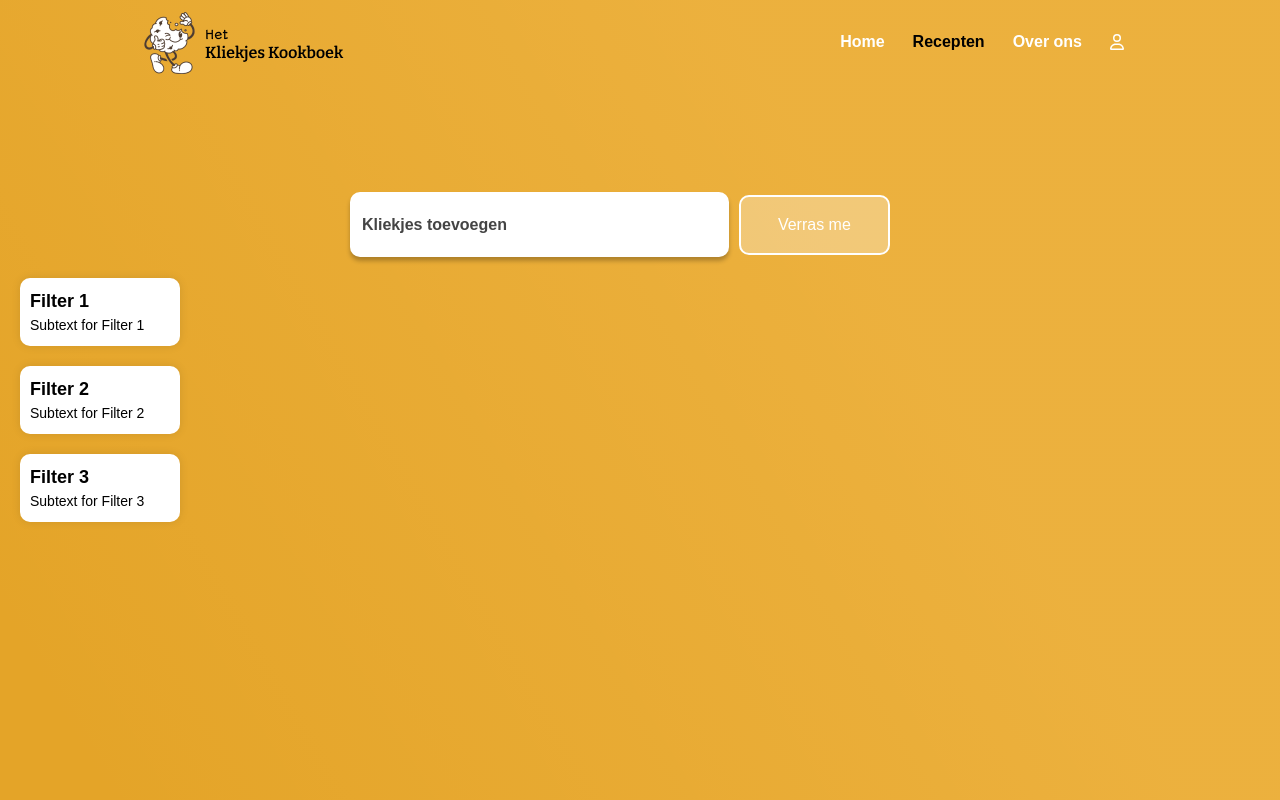
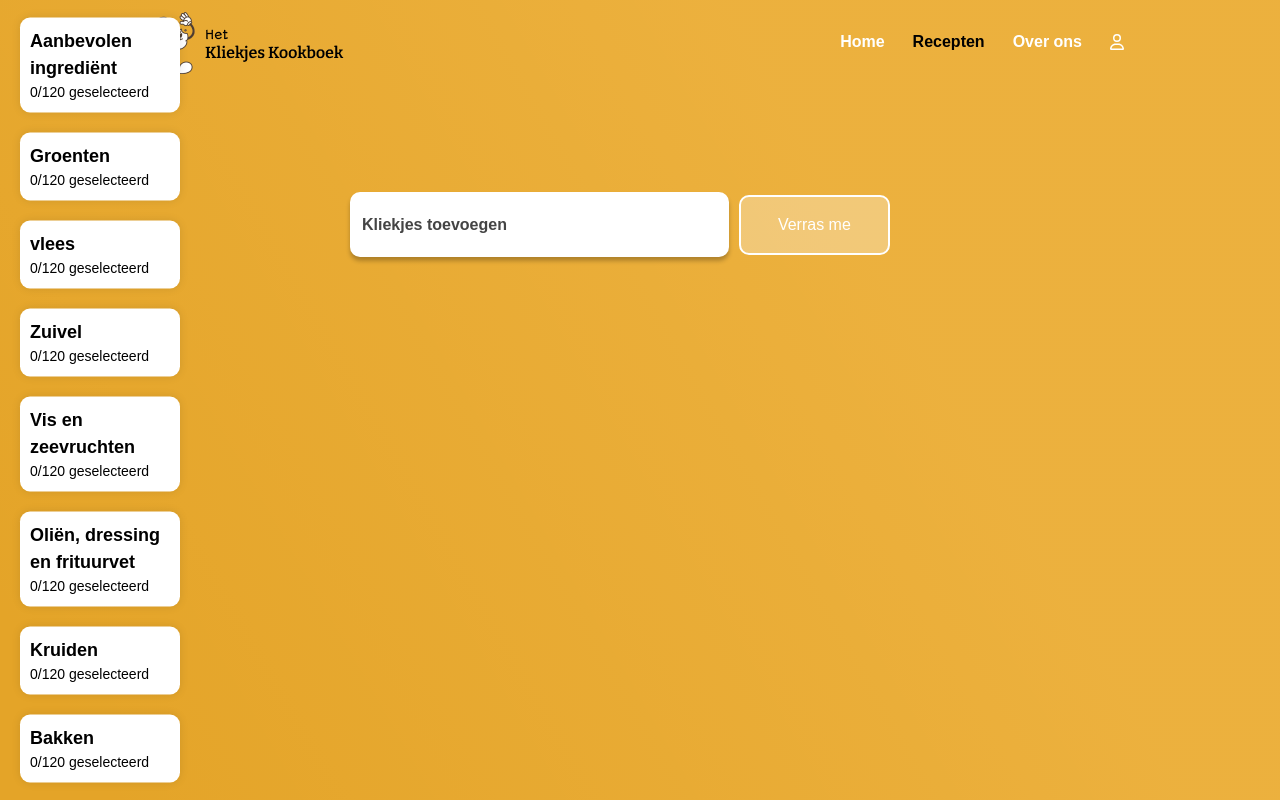
Before and after one commit to IvoDeiman/KliekjesKookboek, a Vue app: page /recipes in a window 1280 px wide. Shown: the top 800 px of the page. Built offline with nearby package versions, Linux system fonts and the light colour scheme.

Commit message:
expandable filter boxen met eigen data en checkboxen

```diff
--- a/src/views/Recipes.vue
+++ b/src/views/Recipes.vue
@@ -2,18 +2,95 @@
   <div id="first-segment" class="h-[925px]">
     <div class="hero grid grid-flow-col auto-cols-max ms-[0%]">
       <div class="filter-column absolute top-1/2 transform -translate-y-1/2">
-        <div class="filter-box">
-          <div class="filter-title">Filter 1</div>
-          <div class="filter-subtext">Subtext for Filter 1</div>
+
+        <div class="filter-box" :class="{ 'expanded': aanbevolenExpanded }" @click="toggleFilterBox('aanbevolen')">
+          <div class="filter-title">Aanbevolen ingrediënt</div>
+          <div class="filter-subtext">0/120 geselecteerd</div>
+          <div v-show="aanbevolenExpanded" class="checkbox-section">
+            <div class="checkbox-item" v-for="(checkbox, index) in aanbevolen" :key="index">
+              <input type="checkbox" v-model="checkbox.checked" class="checkbox-input" @click.stop />
+              <span class="checkbox-label">{{ checkbox.label }}</span>
+            </div>
+          </div>
         </div>
-        <div class="filter-box">
-          <div class="filter-title">Filter 2</div>
-          <div class="filter-subtext">Subtext for Filter 2</div>
+
+        <div class="filter-box" :class="{ 'expanded': groentenExpanded }" @click="toggleFilterBox('groenten')">
+          <div class="filter-title">Groenten</div>
+          <div class="filter-subtext">0/120 geselecteerd</div>
+          <div v-show="groentenExpanded" class="checkbox-section">
+            <div class="checkbox-item" v-for="(checkbox, index) in groenten" :key="index">
+              <input type="checkbox" v-model="checkbox.checked" class="checkbox-input" @click.stop />
+              <span class="checkbox-label">{{ checkbox.label }}</span>
+            </div>
+          </div>
         </div>
-        <div class="filter-box">
-          <div class="filter-title">Filter 3</div>
-          <div class="filter-subtext">Subtext for Filter 3</div>
+
+        <div class="filter-box" :class="{ 'expanded': vleesExpanded }" @click="toggleFilterBox('vlees')">
+          <div class="filter-title">vlees</div>
+          <div class="filter-subtext">0/120 geselecteerd</div>
+          <div v-show="vleesExpanded" class="checkbox-section">
+            <div class="checkbox-item" v-for="(checkbox, index) in vlees" :key="index">
+              <input type="checkbox" v-model="checkbox.checked" class="checkbox-input" @click.stop />
+              <span class="checkbox-label">{{ checkbox.label }}</span>
+            </div>
+          </div>
         </div>
+
+        <div class="filter-box" :class="{ 'expanded': zuivelExpanded }" @click="toggleFilterBox('zuivel')">
+          <div class="filter-title">Zuivel</div>
+          <div class="filter-subtext">0/120 geselecteerd</div>
+          <div v-show="zuivelExpanded" class="checkbox-section">
+            <div class="checkbox-item" v-for="(checkbox, index) in zuivel" :key="index">
+              <input type="checkbox" v-model="checkbox.checked" class="checkbox-input" @click.stop />
+              <span class="checkbox-label">{{ checkbox.label }}</span>
+            </div>
+          </div>
+        </div>
+
+        <div class="filter-box" :class="{ 'expanded': visExpanded }" @click="toggleFilterBox('vis')">
+          <div class="filter-title">Vis en zeevruchten</div>
+          <div class="filter-subtext">0/120 geselecteerd</div>
+          <div v-show="visExpanded" class="checkbox-section">
+            <div class="checkbox-item" v-for="(checkbox, index) in vis" :key="index">
+              <input type="checkbox" v-model="checkbox.checked" class="checkbox-input" @click.stop />
+              <span class="checkbox-label">{{ checkbox.label }}</span>
+            </div>
+          </div>
+        </div>
+
+        <div class="filter-box" :class="{ 'expanded': olieExpanded }" @click="toggleFilterBox('olie')">
+          <div class="filter-title">Oliën, dressing en frituurvet</div>
+          <div class="filter-subtext">0/120 geselecteerd</div>
+          <div v-show="olieExpanded" class="checkbox-section">
+            <div class="checkbox-item" v-for="(checkbox, index) in olie" :key="index">
+              <input type="checkbox" v-model="checkbox.checked" class="checkbox-input" @click.stop />
+              <span class="checkbox-label">{{ checkbox.label }}</span>
+            </div>
+          </div>
+        </div>
+
+        <div class="filter-box" :class="{ 'expanded': kruidenExpanded }" @click="toggleFilterBox('kruiden')">
+          <div class="filter-title">Kruiden</div>
+          <div class="filter-subtext">0/120 geselecteerd</div>
+          <div v-show="kruidenExpanded" class="checkbox-section">
+            <div class="checkbox-item" v-for="(checkbox, index) in kruiden" :key="index">
+              <input type="checkbox" v-model="checkbox.checked" class="checkbox-input" @click.stop />
+              <span class="checkbox-label">{{ checkbox.label }}</span>
+            </div>
+          </div>
+        </div>
+
+        <div class="filter-box" :class="{ 'expanded': bakkenExpanded }" @click="toggleFilterBox('bakken')">
+          <div class="filter-title">Bakken</div>
+          <div class="filter-subtext">0/120 geselecteerd</div>
+          <div v-show="bakkenExpanded" class="checkbox-section">
+            <div class="checkbox-item" v-for="(checkbox, index) in bakken" :key="index">
+              <input type="checkbox" v-model="checkbox.checked" class="checkbox-input" @click.stop />
+              <span class="checkbox-label">{{ checkbox.label }}</span>
+            </div>
+          </div>
+        </div>
+
       </div>
       <div class="text_section pt-48 me-10 flex items-center">
         <search-component id="search-bar" placeholder="Kliekjes toevoegen" value="" label=""></search-component>
@@ -27,11 +104,57 @@ import SearchComponent from "@/components/inputs/Search.vue";
 
 export default {
   name: "RecipeList",
-  components: {SearchComponent},
-  props: {
-    msg: String
-  }
-}
+  components: { SearchComponent },
+  data() {
+    return {
+      aanbevolenExpanded: false,
+      groentenExpanded: false,
+      vleesExpanded: false,
+      zuivelExpanded: false,
+      visExpanded: false,
+      olieExpanded: false,
+      kruidenExpanded: false,
+      bakkenExpanded: false,
+      aanbevolen: [
+        { label: "knoflook", checked: false },
+        { label: "kaas", checked: false },
+      ],
+      groenten: [
+        { label: "paprika", checked: false },
+        { label: "ui", checked: false },
+      ],
+      vlees: [
+        { label: "kip", checked: false },
+        { label: "rund", checked: false },
+      ],
+      zuivel: [
+        { label: "melk", checked: false },
+        { label: "kaas", checked: false },
+      ],
+      vis: [
+        { label: "zalm", checked: false },
+        { label: "mossel", checked: false },
+      ],
+      olie: [
+        { label: "olijfolie", checked: false },
+        { label: "knoflook saus", checked: false },
+      ],
+      kruiden: [
+        { label: "zout", checked: false },
+        { label: "peper", checked: false },
+      ],
+      bakken: [
+        { label: "meel", checked: false },
+        { label: "eieren", checked: false },
+      ],
+    };
+  },
+  methods: {
+    toggleFilterBox(filter) {
+      this[`${filter}Expanded`] = !this[`${filter}Expanded`];
+    },
+  },
+};
 </script>
 
 <style>
@@ -51,6 +174,14 @@ export default {
   box-shadow: 0 0 10px rgba(0, 0, 0, 0.1);
   border-radius: 10px;
   padding: 10px;
+  left: 10px;
+  transition: height 0.5s ease;
+  overflow: hidden;
+  cursor: pointer;
+}
+
+.expanded {
+  height: 160px;
 }
 
 .filter-title {
@@ -60,6 +191,20 @@ export default {
 
 .filter-subtext {
   font-size: 14px;
+}
+
+.checkbox-section {
+  margin-top: 10px;
+}
+
+.checkbox-item {
+  margin-bottom: 5px;
+  display: flex;
+  align-items: center;
+}
+
+.checkbox-input {
+  margin-right: 5px;
 }
 
 #first-segment {
```
